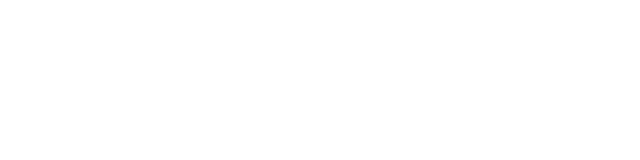
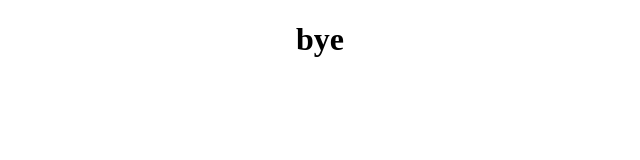
Before and after one commit to lilithovnikyan/boosterreviews, a React (Create React App) app: page / in a window 1280 px wide. Shown: the top 160 px of the page, without its empty margins (320-960 px from the left). Built offline with nearby package versions, Linux system fonts and the light colour scheme.

Commit message:
mainchange

```diff
--- a/src/App.js
+++ b/src/App.js
@@ -1,9 +1,10 @@
 import './App.css';
+import Main from "./Components/Main/Main";
 
 function App() {
   return (
     <div className="App">
-
+        <Main/>
     </div>
   );
 }
--- a/src/Components/Main/Main.jsx
+++ b/src/Components/Main/Main.jsx
@@ -0,0 +1,11 @@
+import React from 'react';
+
+const Main = () => {
+    return (
+        <div>
+            <h1>bye</h1>
+        </div>
+    );
+};
+
+export default Main;
```
